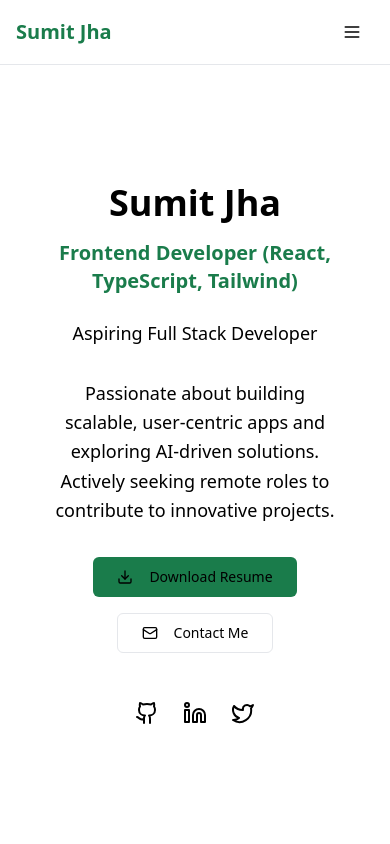
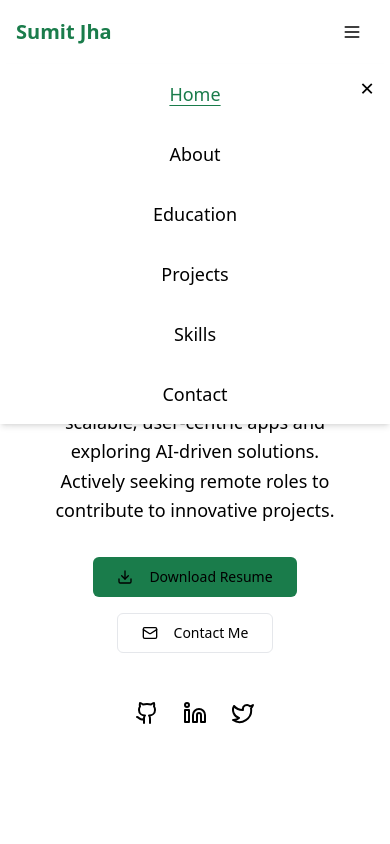
Before and after one commit to devlopersumit/Sumit-Jha-Portfolio-2, a React (Vite) app: page / in a window 390 px wide. Both pictures are taken after a click on the button "Open menu". Shown: the top 844 px of the page. Built offline with nearby package versions, Linux system fonts and the light colour scheme.

Commit message:
made navbar responsive

```diff
--- a/src/Components/Navbar.tsx
+++ b/src/Components/Navbar.tsx
@@ -11,9 +11,11 @@ const menuItems = [
 
 const Navbar = () => {
   const [active, setActive] = useState("Home");
+  const [mobileMenuOpen, setMobileMenuOpen] = useState(false);
 
   const handleMenuClick = (label: string, href: string) => {
     setActive(label);
+    setMobileMenuOpen(false); // Close mobile menu on selection
     const section = document.querySelector(href);
     if (section) {
       section.scrollIntoView({ behavior: "smooth" });
@@ -47,6 +49,8 @@ const Navbar = () => {
               <button
                 data-slot="button"
                 className="inline-flex items-center justify-center whitespace-nowrap text-sm font-medium transition-all h-8 rounded-md gap-1.5 px-3"
+                onClick={() => setMobileMenuOpen(!mobileMenuOpen)}
+                aria-label="Open menu"
               >
                 <svg
                   xmlns="http://www.w3.org/2000/svg"
@@ -68,6 +72,31 @@ const Navbar = () => {
             </div>
           </div>
         </div>
+        {/* Mobile menu below navbar on small devices */}
+        {mobileMenuOpen && (
+          <div className="absolute left-0 right-0 top-full bg-white shadow-md flex flex-col items-center md:hidden z-40">
+            {menuItems.map((item) => (
+              <button
+                key={item.label}
+                className={`w-full py-4 text-lg font-medium ${
+                  active === item.label
+                    ? "text-[#1A7C4B] underline underline-offset-4"
+                    : "text-muted-foreground hover:text-[#1A7C4B]"
+                }`}
+                onClick={() => handleMenuClick(item.label, item.href)}
+              >
+                {item.label}
+              </button>
+            ))}
+            <button
+              className="absolute top-2 right-4 text-2xl"
+              onClick={() => setMobileMenuOpen(false)}
+              aria-label="Close menu"
+            >
+              &times;
+            </button>
+          </div>
+        )}
       </nav>
     </>
   );
```
